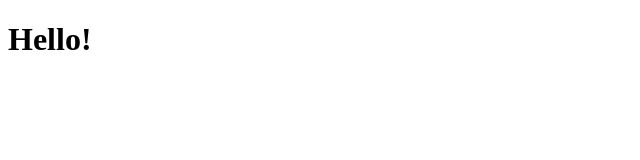
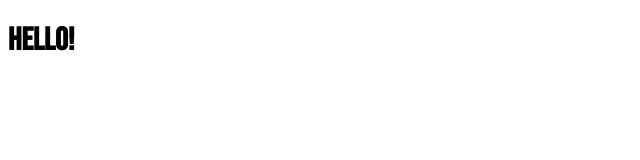
Before and after one commit to brettl1991/Pictures-infinity, a Next.js app: page / in a window 1280 px wide. Shown: the top 160 px of the page, without its empty margins (0-640 px from the left). Built offline with nearby package versions, Linux system fonts and the light colour scheme.

Commit message:
feat: add custom font to the project

```diff
--- a/app/global.css
+++ b/app/global.css
@@ -6,8 +6,7 @@ html,
 body {
   padding: 0;
   margin: 0;
-  font-family: -apple-system, BlinkMacSystemFont, Segoe UI, Roboto, Oxygen,
-    Ubuntu, Cantarell, Fira Sans, Droid Sans, Helvetica Neue, sans-serif;
+
   padding: 0 2rem;
 }
 
@@ -46,7 +45,6 @@ button {
 }
 
 nav a {
-  font-weight: bold;
   margin: 0 0.5rem;
   text-decoration: underline;
 }
--- a/app/layout.tsx
+++ b/app/layout.tsx
@@ -1,16 +1,27 @@
+import { Bebas_Neue } from "@next/font/google";
+// import "./global.css";
+
 export const metadata = {
-  title: 'Next.js',
-  description: 'Generated by Next.js',
-}
+  title: "Infinite Scroll",
+  description: "Generated by Next.js",
+};
+
+const bebasN = Bebas_Neue({
+  // Specifying weight is only required for
+  // non-variable fonts.
+  weight: "400",
+  subsets: ["latin"],
+  display: "swap",
+});
 
 export default function RootLayout({
   children,
 }: {
-  children: React.ReactNode
+  children: React.ReactNode;
 }) {
   return (
-    <html lang="en">
+    <html lang="en" className={bebasN.className}>
       <body>{children}</body>
     </html>
-  )
+  );
 }
--- a/package.json
+++ b/package.json
@@ -9,6 +9,7 @@
     "lint": "next lint"
   },
   "dependencies": {
+    "@next/font": "^13.2.4",
     "@types/node": "18.15.3",
     "@types/react": "18.0.28",
     "@types/react-dom": "18.0.11",
```
Also changed, not shown: 1 other file (tests, documents, lock files or other folders).
